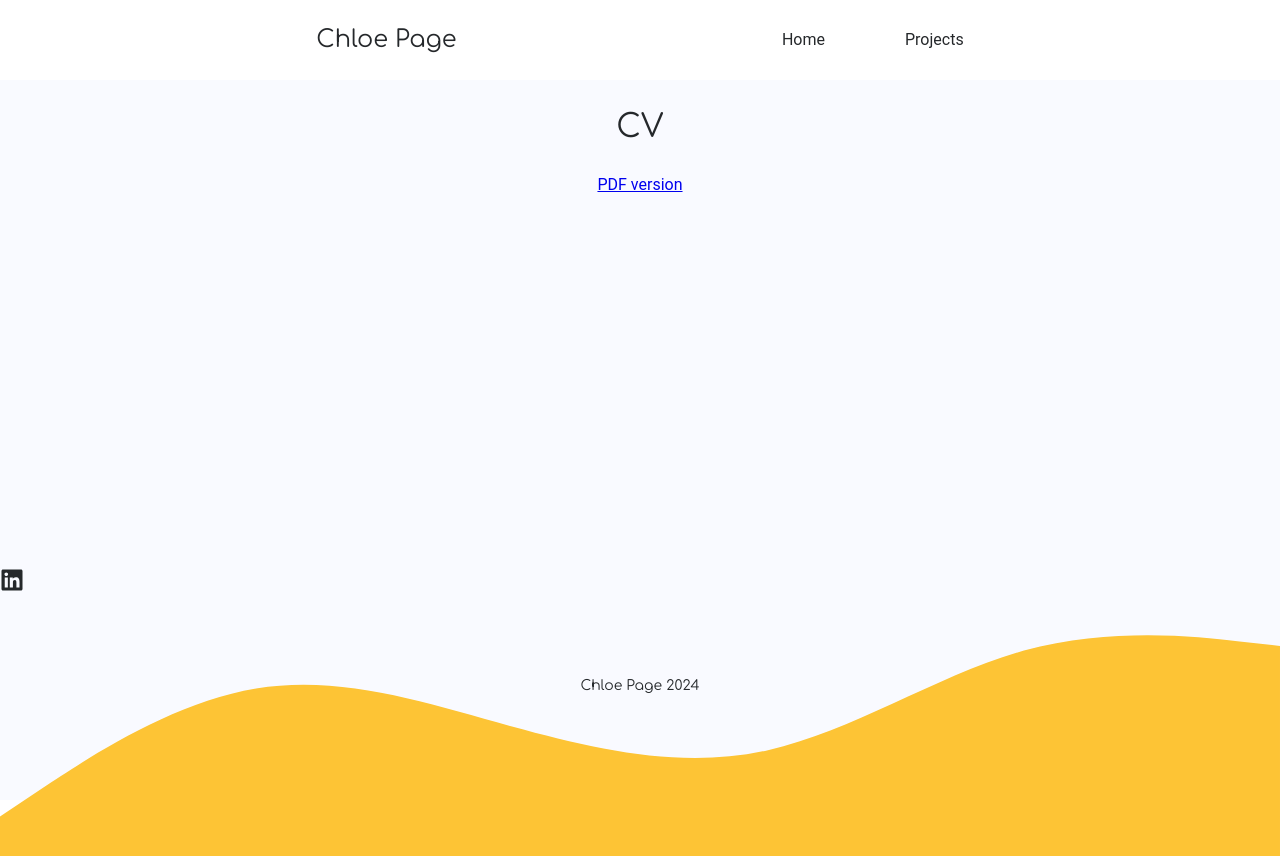
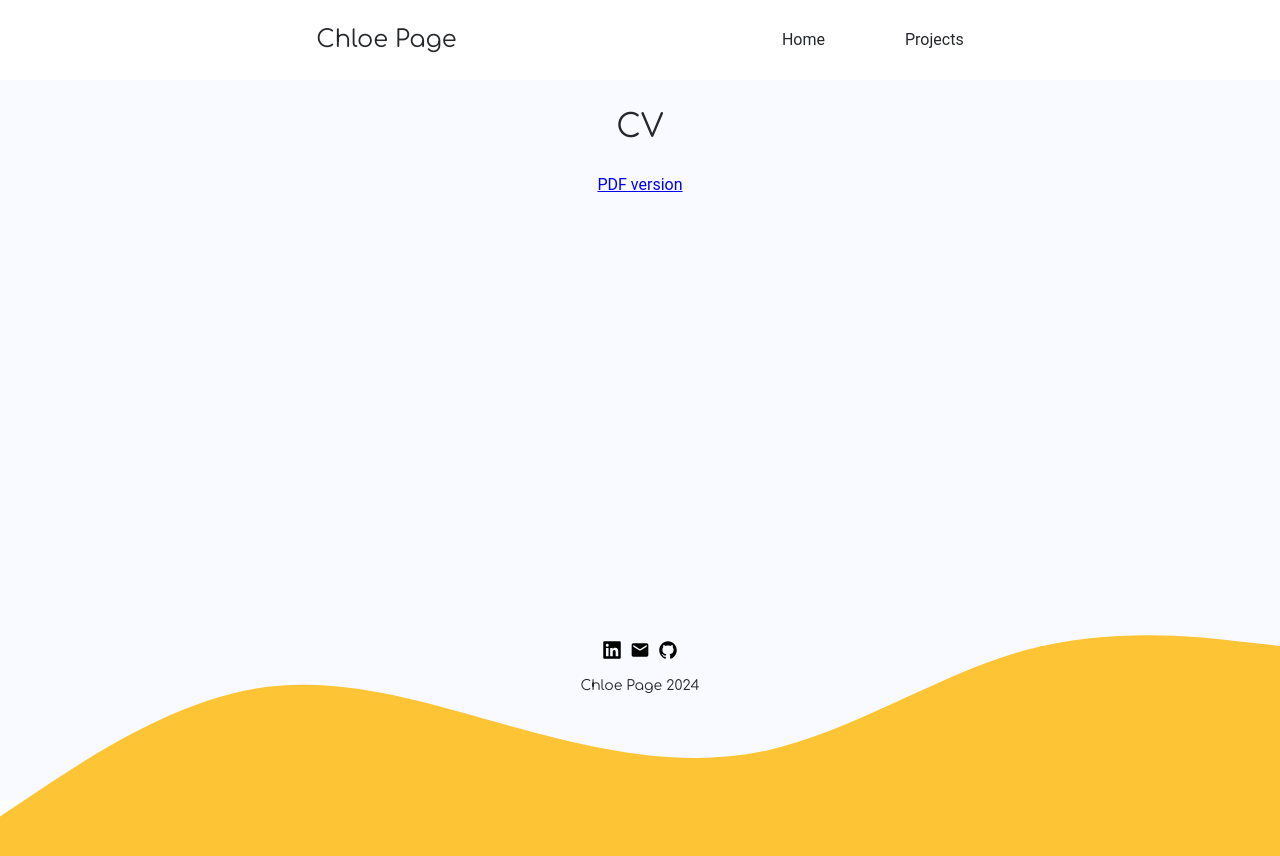
Before and after one commit to ChloeSAPage/portfolio, a React (Vite) app: page /cv in a window 1280 px wide. Shown: the top 856 px of the page. Built offline with nearby package versions, Linux system fonts and the light colour scheme.

Commit message:
Icons that link to github, mail and linkedin in footer

```diff
--- a/src/components/SiteFooter/SiteFooter.jsx
+++ b/src/components/SiteFooter/SiteFooter.jsx
@@ -1,13 +1,56 @@
 import { IconContext } from "react-icons";
 import { FaLinkedin } from "react-icons/fa";
+import { MdEmail } from "react-icons/md";
+import { IoLogoGithub } from "react-icons/io";
 import styles from "./SiteFooter.module.css";
 
 function SiteFooter() {
+    const goToLinkedIn = () => {
+        window.open("https://www.linkedin.com/in/chloesapage/");
+    };
+
+    const goToGitHub = () => {
+        window.open("https://github.com/ChloeSAPage");
+    };
+
+    const email = "chloesapagepersonal@gmail.com";
+    const subject = "Hello!";
+    const body = "Hi Chloe, I just saw your portfolio!";
+
     return (
         <div className={styles.wrapper}>
-            <IconContext.Provider value={{ className: styles.icons, size: "1.5em"}}>
-                <FaLinkedin />
-            </IconContext.Provider>
+            <div className={styles.iconWrapper}>
+                <IconContext.Provider
+                    value={{
+                        className: styles.icons,
+                        size: "1.5em",
+                        color: "black",
+                    }}
+                >
+                    <button
+                        className={styles.iconButton}
+                        onClick={() => goToLinkedIn()}
+                    >
+                        <FaLinkedin />
+                    </button>
+                    <button className={styles.iconButton}>
+                        <a
+                            className={styles.iconLink}
+                            href={`mailto:${email}?subject=${encodeURIComponent(
+                                subject
+                            )}&body=${encodeURIComponent(body)}`}
+                        >
+                            <MdEmail />
+                        </a>
+                    </button>
+                    <button
+                        className={styles.iconButton}
+                        onClick={() => goToGitHub()}
+                    >
+                        <IoLogoGithub />
+                    </button>
+                </IconContext.Provider>
+            </div>
             <p className={styles.content}>Chloe Page 2024</p>
             <svg
                 className={styles.wave}
--- a/src/components/SiteFooter/SiteFooter.module.css
+++ b/src/components/SiteFooter/SiteFooter.module.css
@@ -17,10 +17,25 @@
     z-index: 0;
 }
 
-.icons {
+.iconWrapper {
+    display: flex;
+    justify-content: center;
+    align-items: center;
+    gap: 0.5rem;
     position: relative;
     top: 17vh;
     z-index: 1;
+}
+
+.iconButton {
+    background: none;
+    border: none;
+    padding: 0;
+    cursor: pointer;
+}
+
+.iconButton:focus {
+    outline: none;
 }
 
 @media only screen and (min-width: 1024px) {
@@ -28,10 +43,18 @@
         top: 25vh;
         font: 14px/18px "Comfortaa", "Roboto", sans-serif;
     }
+
+    .iconWrapper {
+        top: 25vh;
+    }
 }
 
 @media only screen and (min-width: 1700px) {
     .content {
         top: 30vh;
     }
+
+    .iconWrapper {
+        top: 30vh;
+    }
 }
```
